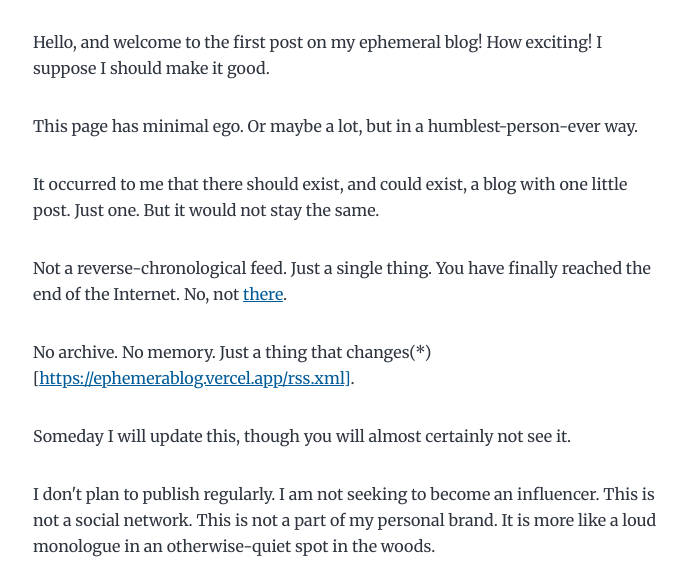
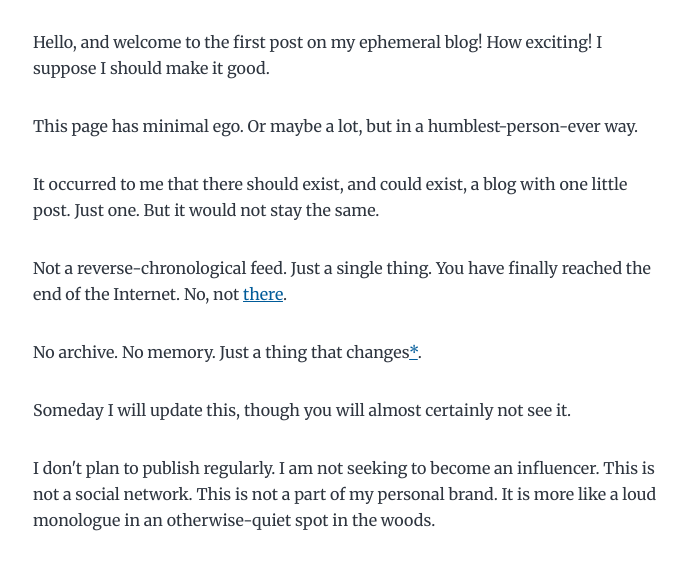
Before and after one commit to lucasgonze/ephemerablog, a Gatsby site: page /one-and-only/ in a window 1280 px wide. Shown: the part 211-773 px from the top of the page, without its empty margins (291-977 px from the left). Built offline with nearby package versions, Linux system fonts and the light colour scheme; Gatsby itself is replaced by a stand-in of ours.

Commit message:
Update one-and-only.md

```diff
--- a/content/blog/one-and-only.md
+++ b/content/blog/one-and-only.md
@@ -12,7 +12,7 @@ It occurred to me that there should exist, and could exist, a blog with one litt
 
 Not a reverse-chronological feed. Just a single thing. You have finally reached the end of the Internet. No, not [there](http://hmpg.net/ "there").
 
-No archive. No memory. Just a thing that changes(*)[https://ephemerablog.vercel.app/rss.xml].
+No archive. No memory. Just a thing that changes[*](https://ephemerablog.vercel.app/rss.xml).
 
 Someday I will update this, though you will almost certainly not see it.
 
```
